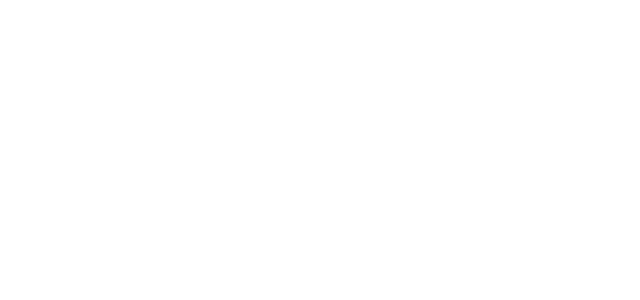
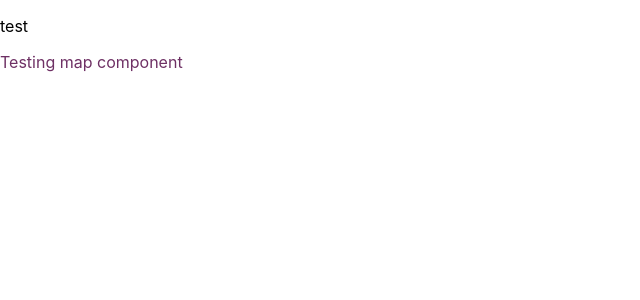
Before and after one commit to georgeMarian1999/covid19-client, a React (Create React App) app: page /dashboard in a window 1280 px wide. Before the commit this address led to /. Shown: the top 300 px of the page, without its empty margins (0-640 px from the left). Built offline with nearby package versions, Linux system fonts and the light colour scheme.

Commit message:
dashboard page

```diff
--- a/package.json
+++ b/package.json
@@ -11,6 +11,7 @@
     "react": "^17.0.2",
     "react-dom": "^17.0.2",
     "react-redux": "^7.2.4",
+    "react-romania": "^1.0.18",
     "react-router": "^5.2.0",
     "react-router-dom": "^5.2.0",
     "react-scripts": "4.0.3",
--- a/src/App.js
+++ b/src/App.js
@@ -1,5 +1,6 @@
 import {Redirect, Route, Switch} from "react-router";
 import AdminPage from "./AdminPage/AdminPage";
+import DashboardPage from "./DashboardPage/DashboardPage";
 
 function App() {
   return (
@@ -7,6 +8,9 @@
         <Route exact path='/adminboard'>
             <AdminPage/>
         </Route>
+        <Route path={'/dashboard'}>
+          <DashboardPage />
+        </Route>
         <Route path={'*'} render={()=> <Redirect to={'/'}/>}/>
     </Switch>
   );
--- /dev/null
+++ b/src/DashboardPage/Components/Map.js
@@ -0,0 +1,13 @@
+import style from './Map.module.css';
+import React, { Component } from 'react'
+import MapOfRomania from 'react-romania'
+
+const Map = () =>{
+    return(
+
+        <div className={style.test}>Testing map component</div>
+
+    )
+}
+
+export default Map;
--- /dev/null
+++ b/src/DashboardPage/Components/Map.module.css
@@ -0,0 +1,3 @@
+.test{
+  color: rgb(110, 48, 100);
+}
--- /dev/null
+++ b/src/DashboardPage/DashboardPage.js
@@ -0,0 +1,48 @@
+import axios from 'axios';
+import { count } from 'd3';
+import React, {useEffect, useState} from 'react'
+import Map from "./Components/Map";
+import {useDispatch} from "react-redux";
+
+
+const DashboardPage = () => {
+  // const [counties, setCounties] = useState([]);
+  // const dispatch = useDispatch();
+  // useEffect(() => {
+  //   getCountiesList();
+  // }, [])
+  // const getCountiesList = async() => {
+  //   await axios.get('https://covid19-info-internship.herokuapp.com/casesByCounty')
+  //     .then((res) => {
+  //       console.log(res.data);
+  //       setCounties(res.data);
+  //     })
+  //     .catch((err) =>{
+  //       console.log(err);
+  //     });
+  // }
+  return(
+    <>
+    <p>test</p>
+    <Map />
+    </>
+  )
+}
+
+export default DashboardPage;
+
+
+
+// class DashboardPage extends React.Component {
+//     render() {
+//         return(
+
+//             <Map />
+
+//         )
+
+//     }
+// }
+
+
+// export default DashboardPage;
```
Also changed, not shown: 1 other file (tests, documents, lock files or other folders).
